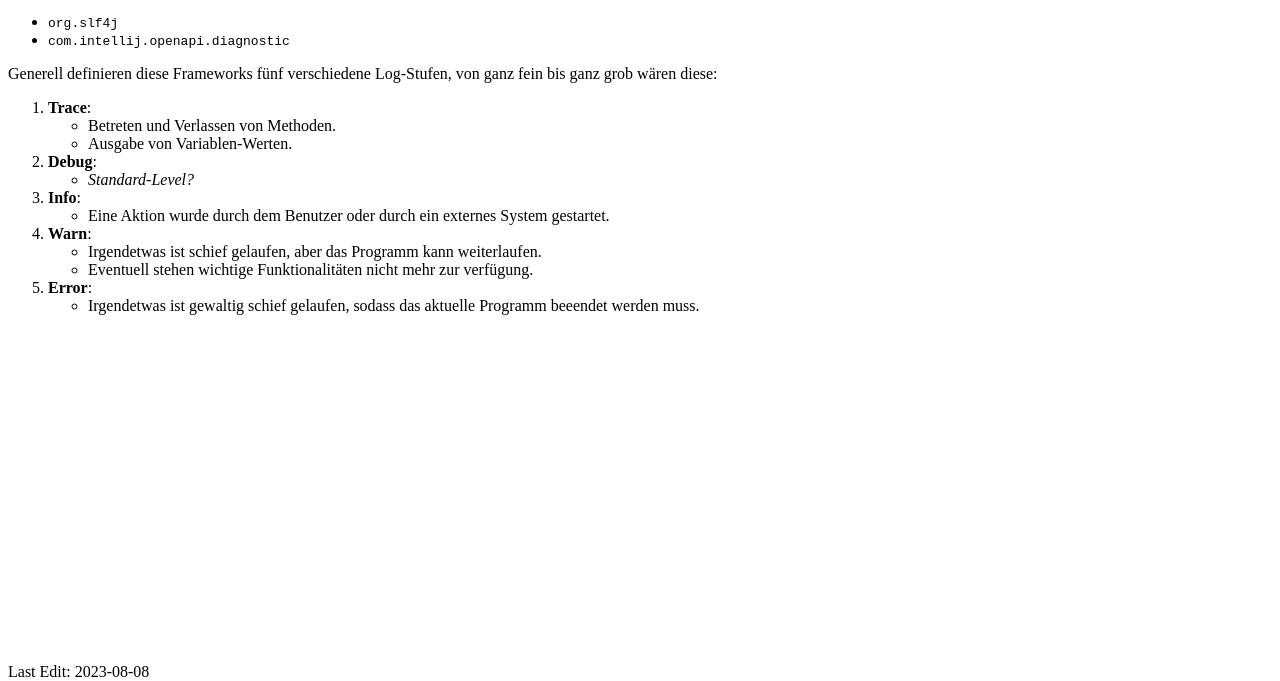
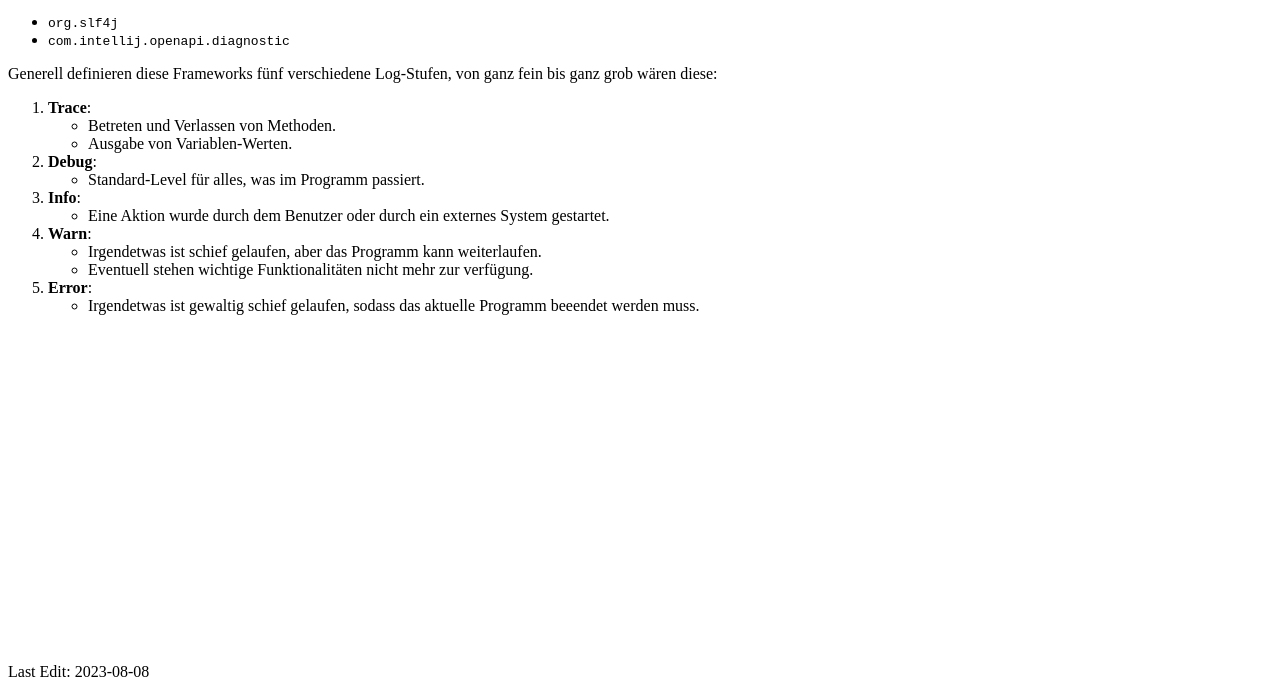
Before and after one commit to Qwert26/Qwert26.github.io, a plain HTML site: page loggen.html in a window 1280 px wide. Shown: the part 119-800 px from the top of the page. Drawn offline with Linux system fonts and the light colour scheme.

Commit message:
Update loggen.html

```diff
--- a/loggen.html
+++ b/loggen.html
@@ -41,7 +41,7 @@
 		</li>
 		<li><b>Debug</b>:
 			<ul>
-				<li><i>Standard-Level?</i></li>
+				<li>Standard-Level für alles, was im Programm passiert.</li>
 			</ul>
 		</li>
 		<li><b>Info</b>:
```
